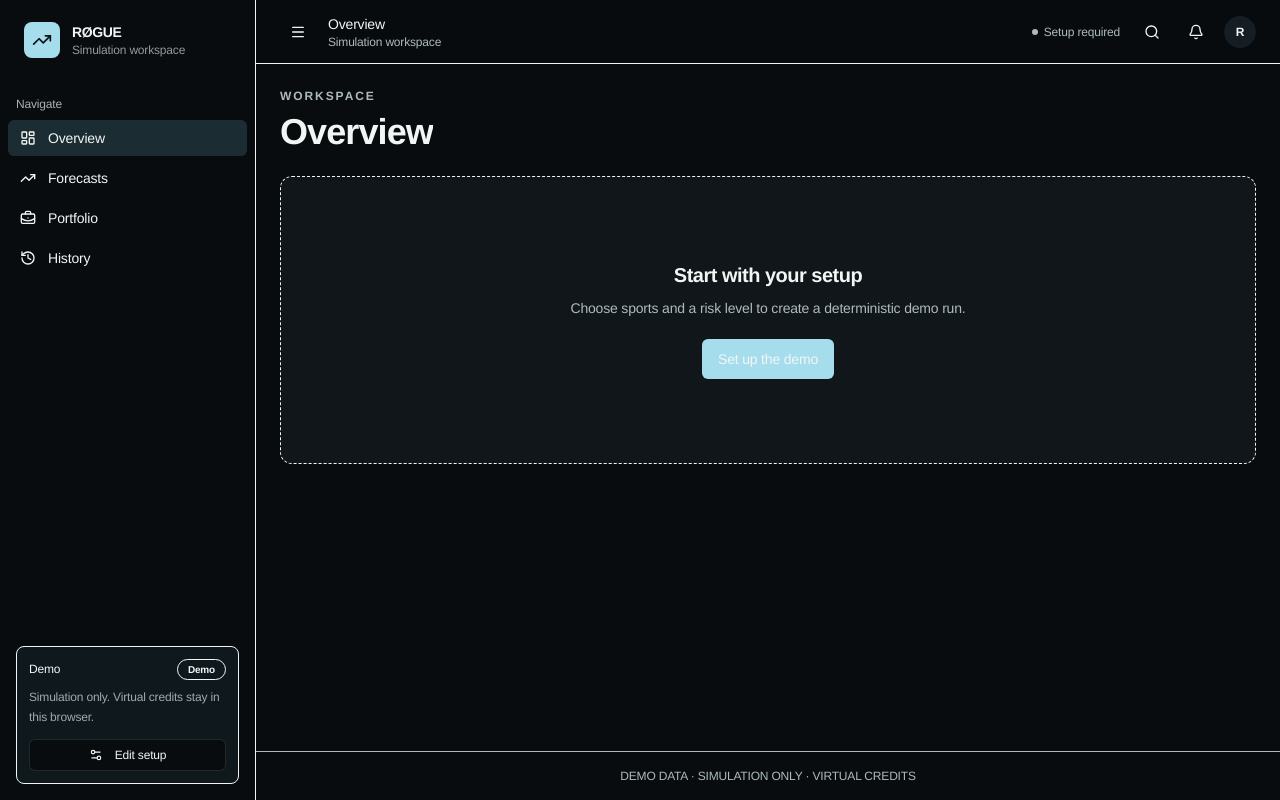
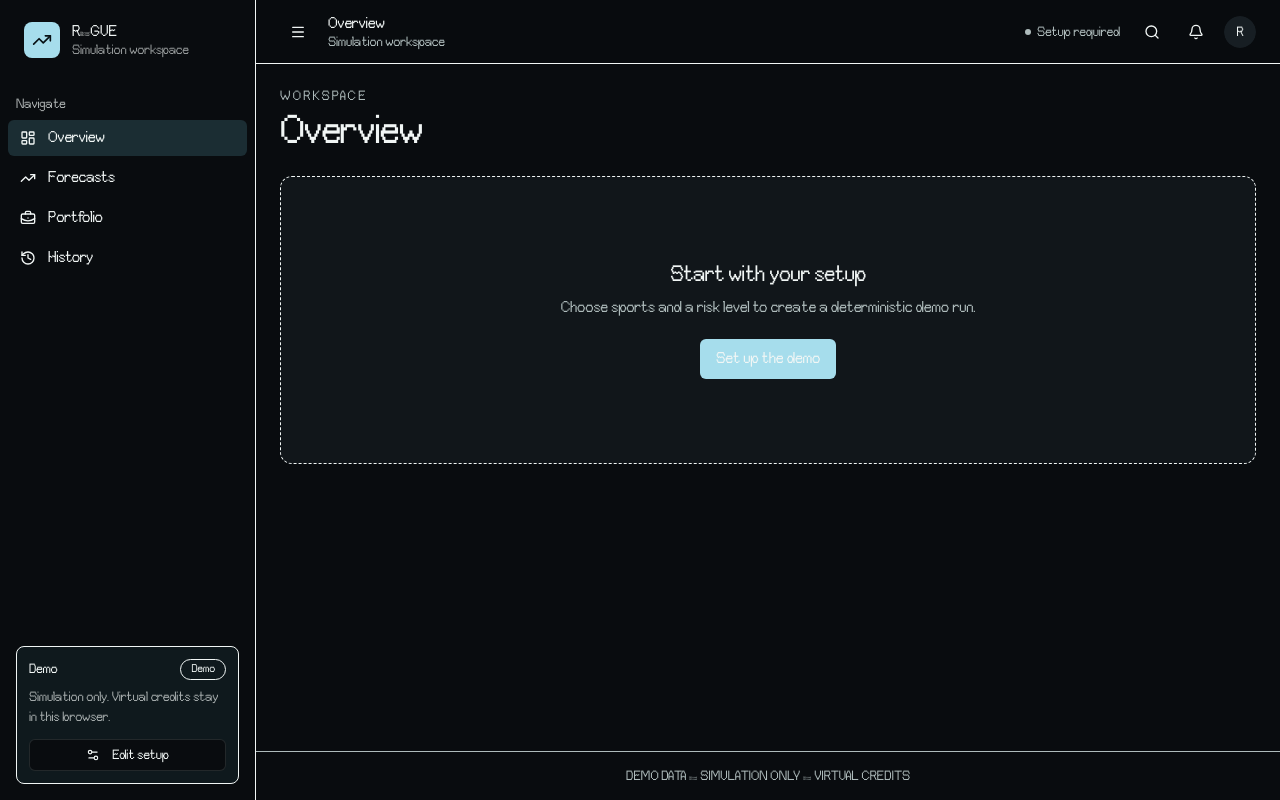
Before and after one commit to anshbalusa-ui/automated-risk-level-betting, a Next.js app: page /dashboard in a window 1280 px wide. Built offline with nearby package versions, Linux system fonts and the light colour scheme.

Commit message:
fix: soften Bitroad heading treatment

```diff
--- a/src/app/globals.css
+++ b/src/app/globals.css
@@ -1,4 +1,11 @@
 @import "tailwindcss";
+@font-face {
+  font-family:"Bitroad";
+  src:url("/fonts/BitroadDemo-Regular.otf") format("opentype"),url("/automated-risk-level-betting/fonts/BitroadDemo-Regular.otf") format("opentype");
+  font-weight:400;
+  font-style:normal;
+  font-display:swap;
+}
 
 
 
@@ -17,7 +24,7 @@
   --positive:#8cddc8;
   --warning:#d6dfe0;
   --negative:#bdbfc5;
-  --font-site:"Avenir Next Condensed","Avenir Next","Helvetica Neue",Arial,sans-serif;
+  --font-site:"Bitroad","Avenir Next Condensed","Avenir Next","Helvetica Neue",Arial,sans-serif;
   --font-body:var(--font-site);
   --font-display:var(--font-site);
   --font-mono:var(--font-site);
@@ -4071,7 +4078,7 @@ html {
   color:var(--quiet);
 }
 
-/* Use the supplied condensed reference typeface across every product text surface. */
+/* Keep Bitroad while reducing the heavy pixel edge treatment. */
 .site-content,
 .site-content *,
 .site-content *::before,
@@ -4102,9 +4109,25 @@ html {
   pointer-events:none;
 }
 
+.landing-globe-copy h1::after {
+  position:absolute;
+  inset:0;
+  color:transparent;
+  background:
+    repeating-linear-gradient(0deg,#f1f7f614 0 1px,transparent 1px 4px),
+    repeating-linear-gradient(90deg,#f1f7f608 0 1px,transparent 1px 5px);
+  background-clip:text;
+  -webkit-background-clip:text;
+  content:attr(data-text);
+  opacity:.85;
+  pointer-events:none;
+}
+
 .landing-globe-copy h1 {
   -webkit-font-smoothing:antialiased;
   text-rendering:optimizeLegibility;
+  transform:scaleX(.85);
+  filter:blur(.16px);
 }
 
 .sports-film-media::before,
```
Also changed, not shown: public/fonts/BitroadDemo-Regular.otf (added).
